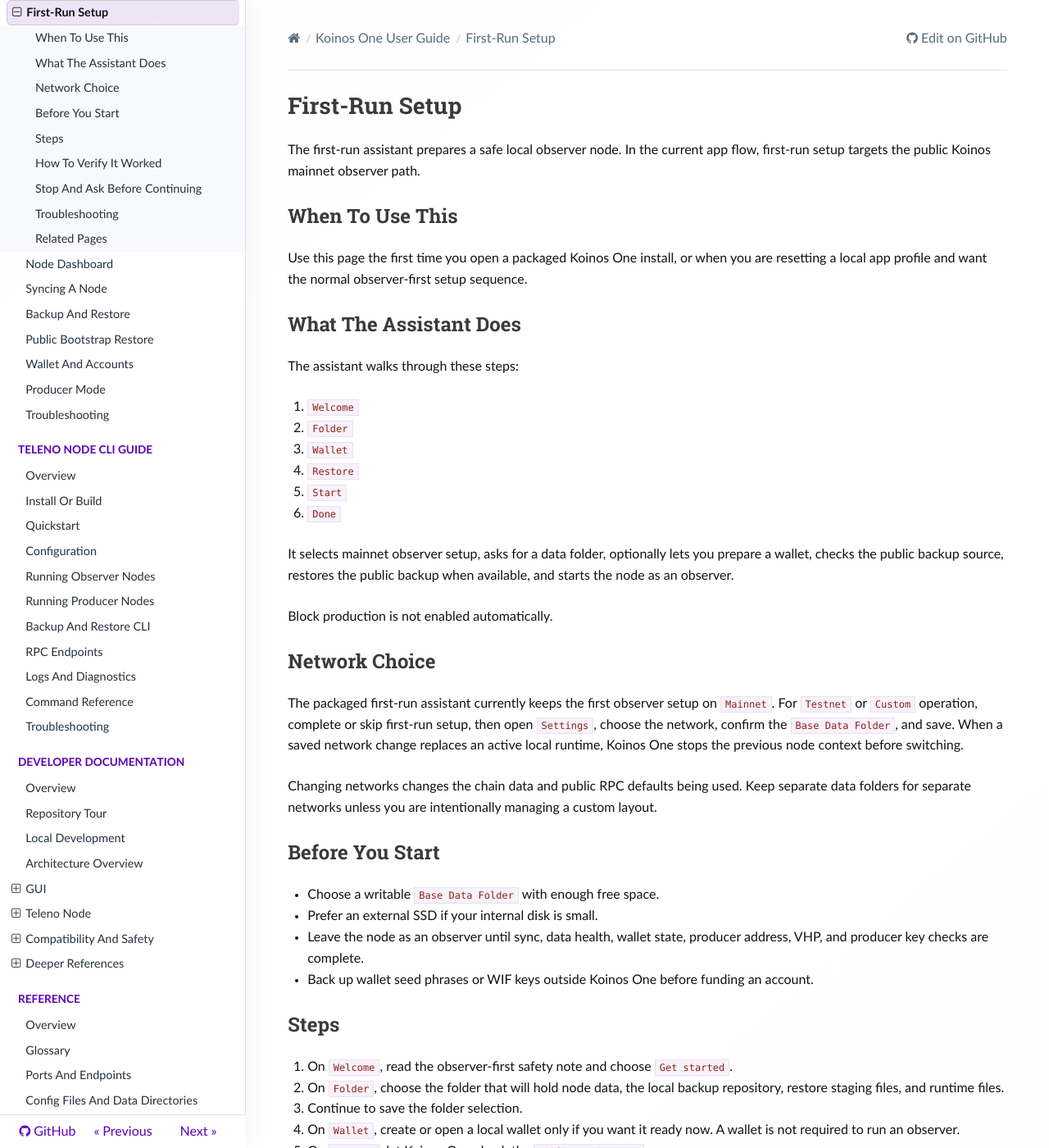
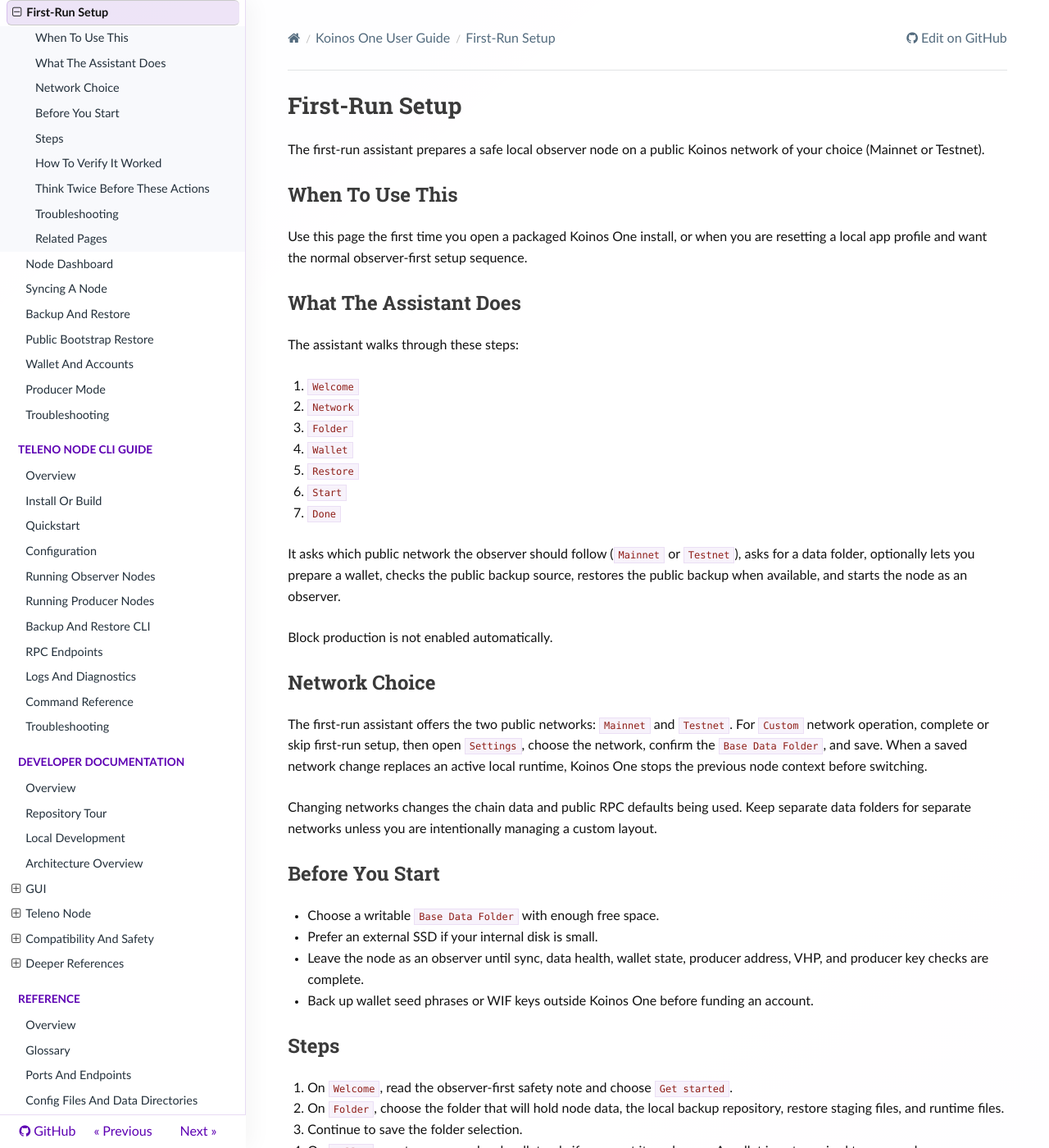
Before and after one commit to koinos/koinos-one, an MkDocs documentation site: the page built from docs/manual/koinos-one/first-run-setup.md, in a window 1280 px wide and 1400 px high. Shown: the whole window at 82% size. Built offline with MkDocs 1.6.1, drawn with Linux system fonts in a browser that asks for light colours; nearby versions of some CDN libraries; some of the changed text lies outside the part shown.

Commit message:
docs/manual: review koinos-one/first-run-setup.md
- Added the missing Network step to the assistant step list and fixed
  the outdated claim that first-run setup is mainnet-only: the
  assistant offers Mainnet or Testnet (verified against
  firstRun.step.network.* and firstRun.network.* i18n keys).
- Reworded the intro and Network Choice section accordingly; Custom
  network still routes through Settings after setup.
- Retitled the 'Stop And Ask Before Continuing' section to
  user-directed wording. All quoted UI strings verified against
  src/i18n.ts.

```diff
--- a/docs/manual/koinos-one/first-run-setup.md
+++ b/docs/manual/koinos-one/first-run-setup.md
@@ -1,7 +1,7 @@
 # First-Run Setup
 
-The first-run assistant prepares a safe local observer node. In the current app
-flow, first-run setup targets the public Koinos mainnet observer path.
+The first-run assistant prepares a safe local observer node on a public Koinos
+network of your choice (Mainnet or Testnet).
 
 ## When To Use This
 
@@ -14,22 +14,24 @@ sequence.
 The assistant walks through these steps:
 
 1. `Welcome`
-2. `Folder`
-3. `Wallet`
-4. `Restore`
-5. `Start`
-6. `Done`
+2. `Network`
+3. `Folder`
+4. `Wallet`
+5. `Restore`
+6. `Start`
+7. `Done`
 
-It selects mainnet observer setup, asks for a data folder, optionally lets you
-prepare a wallet, checks the public backup source, restores the public backup
-when available, and starts the node as an observer.
+It asks which public network the observer should follow (`Mainnet` or
+`Testnet`), asks for a data folder, optionally lets you prepare a wallet,
+checks the public backup source, restores the public backup when available,
+and starts the node as an observer.
 
 Block production is not enabled automatically.
 
 ## Network Choice
 
-The packaged first-run assistant currently keeps the first observer setup on
-`Mainnet`. For `Testnet` or `Custom` operation, complete or skip first-run setup,
+The first-run assistant offers the two public networks: `Mainnet` and
+`Testnet`. For `Custom` network operation, complete or skip first-run setup,
 then open `Settings`, choose the network, confirm the `Base Data Folder`, and
 save. When a saved network change replaces an active local runtime, Koinos One
 stops the previous node context before switching.
@@ -71,7 +73,7 @@ managing a custom layout.
 - The footer status changes from `Stopped` to a live or syncing state when the
   observer starts.
 
-## Stop And Ask Before Continuing
+## Think Twice Before These Actions
 
 Stop before enabling producer mode, registering a producer key, burning KOIN,
 signing a transaction, or changing configuration that affects block production.
```
Also changed, not shown: docs/manual/.review-progress.md (+1 -1 lines).
